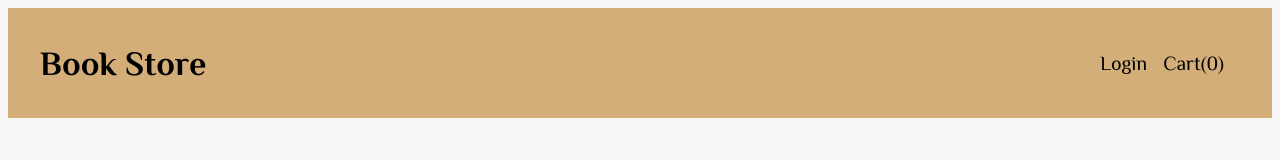
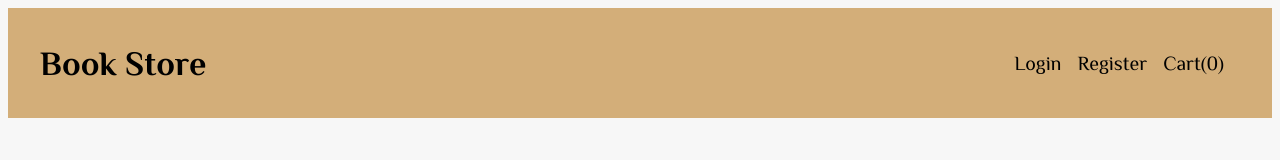
Before and after one commit to frederico-lavrador/Projecto-Final, a React (Vite) app in the folder frontend/: page /#/cart in a window 1280 px wide. Shown: the top 160 px of the page. Built offline with nearby package versions, Linux system fonts and the light colour scheme.

Commit message:
feat: added AuthContext

```diff
--- a/frontend/src/components/Header.jsx
+++ b/frontend/src/components/Header.jsx
@@ -1,6 +1,9 @@
-import {Link} from 'react-router-dom';
+import { Link } from 'react-router-dom';
+import { useAuth } from '../contexts/AuthContext';
 
 function Header() {
+
+	const {isLoggedIn, authUser} = useAuth();
 
     return (
 			<section id='header' className='header'>
@@ -13,12 +16,32 @@ function Header() {
 						</div>
 						<nav className='header__nav'>
 							<ul>
+								{isLoggedIn ? (
+								<>
+									<li>
+										<p>Welcome, {authUser}</p>
+									</li>
+										<li>
+											<Link to='/'>Logout</Link>
+										</li>
+										<li>
+											<Link to='/cart'>Cart(0)</Link>
+										</li>
+									</>
+								) : (
+									<>
 										<li>
 											<Link to='/login'>Login</Link>
 										</li>
 										<li>
+											<Link to='/register'>Register</Link>
+										</li>
+										{/* O carrinho vai ficar exclusivamente para logged in users */}
+										<li>
 											<Link to='/cart'>Cart(0)</Link>
 										</li>
+									</>
+								)}
 							</ul>
 						</nav>
 					</div>
--- /dev/null
+++ b/frontend/src/contexts/AuthContext.jsx
@@ -0,0 +1,31 @@
+import React, { useState, useEffect, useContext } from 'react';
+
+const AuthContext = React.createContext();
+
+export function useAuth() {
+
+    return useContext(AuthContext);
+
+}
+
+export function AuthProvider({children}) {
+
+    const [authUser, setAuthUser] = useState(null);
+    const [isLoggedIn, setIsLoggedIn] = useState(false);
+
+    const value = {
+        authUser,
+        setAuthUser,
+        isLoggedIn,
+        setIsLoggedIn
+    };
+
+    return (
+
+        <AuthContext.Provider value={value}>
+            {children}
+        </AuthContext.Provider>
+
+    )
+
+}
--- a/frontend/src/pages/Login/Login.jsx
+++ b/frontend/src/pages/Login/Login.jsx
@@ -1,9 +1,15 @@
 import React, { useState } from 'react';
 import axios from 'axios';
+import { useAuth } from '../../contexts/AuthContext';
+import { useNavigate } from 'react-router-dom';
+import { Link } from 'react-router-dom';
 
 function Login() {
+
 	const [formData, setFormData] = useState({ username: '', password: '' });
 	const [error, setError] = useState(null);
+	const { setIsLoggedIn,setAuthUser } = useAuth();
+	const navigate = useNavigate();
 
 	const handleChange = e => {
 		setFormData({ ...formData, [e.target.name]: e.target.value });
@@ -15,6 +21,12 @@ function Login() {
 			const response = await axios.post('http://localhost:5000/users/login', formData);
 			console.log('Login success:', response.data);
 			localStorage.setItem('token', response.data.token);
+
+			setIsLoggedIn(true);
+			setAuthUser(response.data.username);
+
+			navigate('/');
+
 		} catch (error) {
 			if (error.response) {
 				setError(error.response.data.error);
@@ -47,6 +59,7 @@ function Login() {
 						<div className='login__button'>
 							<button type='submit'>Login</button>
 						</div>
+						<Link to='/register'>Don't have an account? Sign up now!</Link>
 					</form>
 				</div>
 			</div>
--- a/frontend/src/pages/Register/Register.jsx
+++ b/frontend/src/pages/Register/Register.jsx
@@ -1,7 +1,10 @@
 import React, { useState } from 'react';
+import { useNavigate } from 'react-router-dom';
 import axios from 'axios';
 
 function Register() {
+
+	const navigate = useNavigate();
 	const [formData, setFormData] = useState({
 		username: '',
 		email: '',
@@ -18,8 +21,14 @@ function Register() {
 	const handleSubmit = async e => {
 		e.preventDefault();
 		try {
+
 			const response = await axios.post('http://localhost:5000/users/register', formData);
 			console.log('Registration success:', response.data);
+
+			alert('Registration successful!');
+
+			navigate('/login');
+
 		} catch (error) {
 			if (error.response) {
 
```
Also changed, not shown: frontend/src/main.jsx (+7 -4 lines), 1 other file (tests, documents, lock files or other folders). Lines whose indentation alone changed are shown as unchanged.
